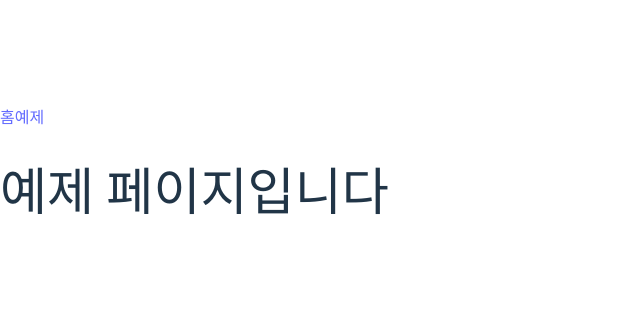
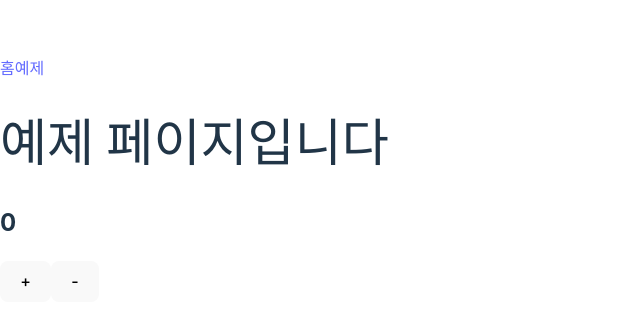
Before and after one commit to sanghyeonLee2/byebuy-frontend, a React (Vite) app: page /example in a window 1280 px wide. Shown: the part 221-546 px from the top of the page, without its empty margins (0-640 px from the left). Built offline with nearby package versions, Linux system fonts and the light colour scheme.

Commit message:
feat: example 페이지 - count 기능 추가

```diff
--- a/src/pages/example/Example123.jsx
+++ b/src/pages/example/Example123.jsx
@@ -1,5 +1,15 @@
+import useCountStore from '@/commons/store/useCountStore';
+
 const Example = () => {
-  return <h1>예제 페이지입니다</h1>;
+  const { count, increment, decrement } = useCountStore();
+  return (
+    <>
+      <h1>예제 페이지입니다</h1>
+      <h2>{count}</h2>
+      <button onClick={increment}>+</button>
+      <button onClick={decrement}>-</button>
+    </>
+  );
 };
 
 export default Example;
```
